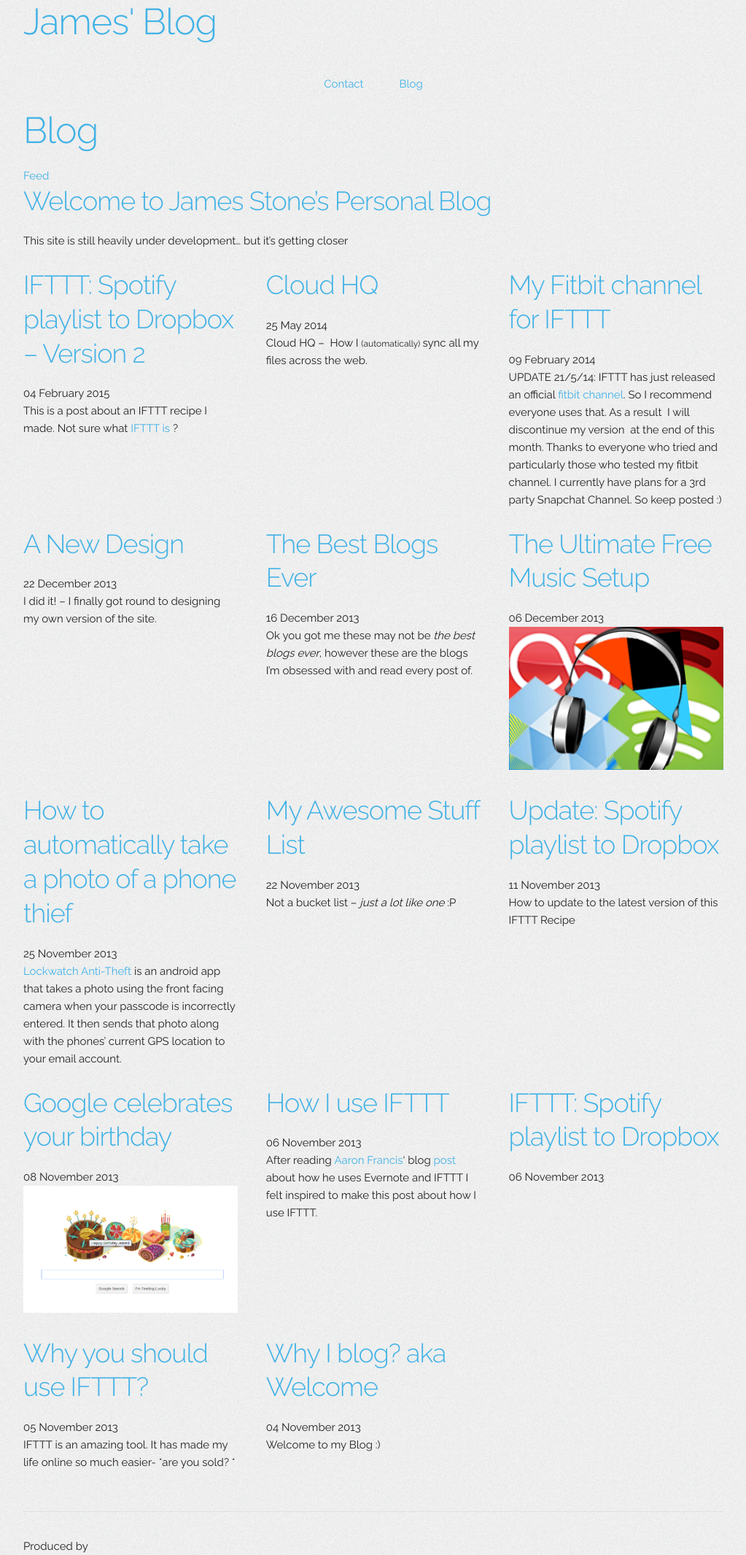
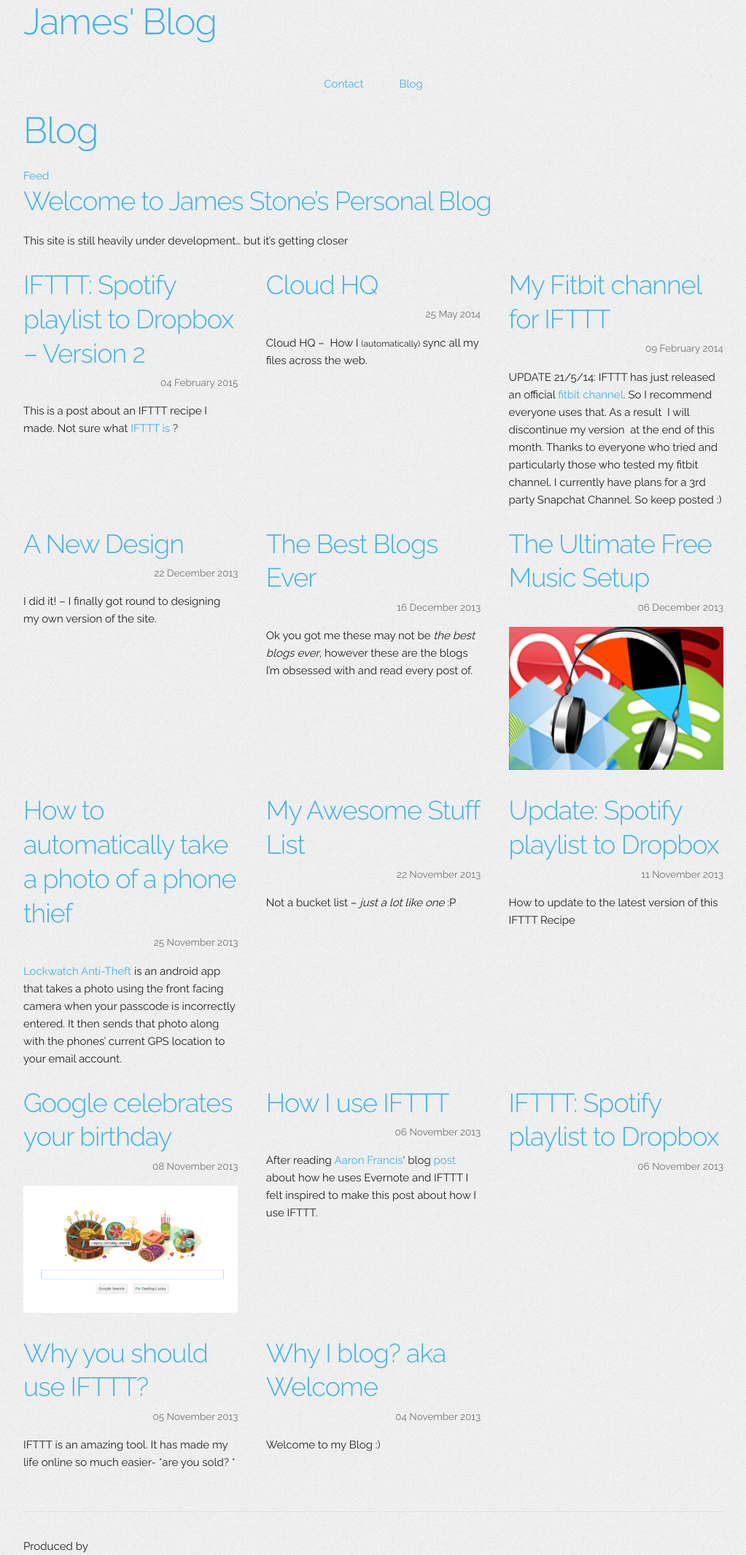
Before and after one commit to jamesmstone/blog, a Jekyll site: the page built from index.md, in a window 1280 px wide. Shown: the whole page at 73% size, without its empty margins (128-1151 px from the left). Built offline with Jekyll 4.4.1, drawn with Linux system fonts in a browser that asks for light colours.

Commit message:
Little things

```diff
--- a/css/custom.css
+++ b/css/custom.css
@@ -69,6 +69,14 @@ tr:hover{
     max-width: 100%;
 }
 
+.post time{
+    position: relative;
+    top:-1em;
+    float: right;
+    font-size: 0.9em;
+    color: #747474;
+}
+
 /* Other
 –––––––––––––––––––––––––––––––––––––––––––––––––– */
 /* Bigger than 550 */
@@ -84,7 +92,7 @@ tr:hover{
     }
 
     .image {
-        position: absolute;
+        position: relative;
         top: -7rem;
         right: 3rem;
         max-height: 362px;
--- a/index.md
+++ b/index.md
@@ -18,7 +18,7 @@ This site is still heavily under development... but it's getting closer
    {% endif %}
    <div class="one-third column post">
       <h3><a href="{{ page.url }}">{{ page.title }}</a></h3>
-      {{ page.date | date_to_long_string }} <br>
+      <time datetime="{{ page.date | date_to_xmlschema }}">{{ page.date | date_to_long_string }}</time> <br>
       {{ page.excerpt | markdownify | replace:'height="','max-height="'}}
    </div>
    {% if rowfinder == 0 %}
```
